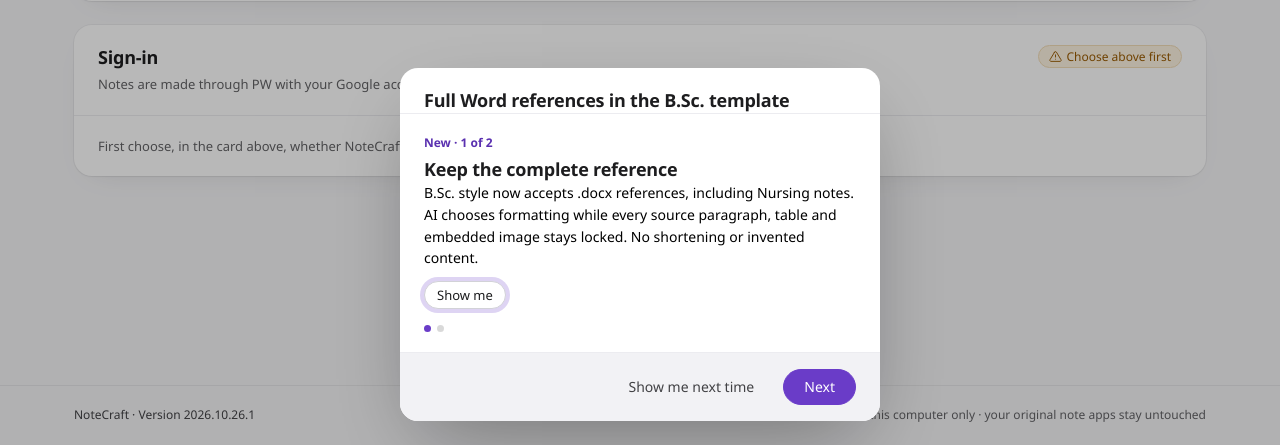
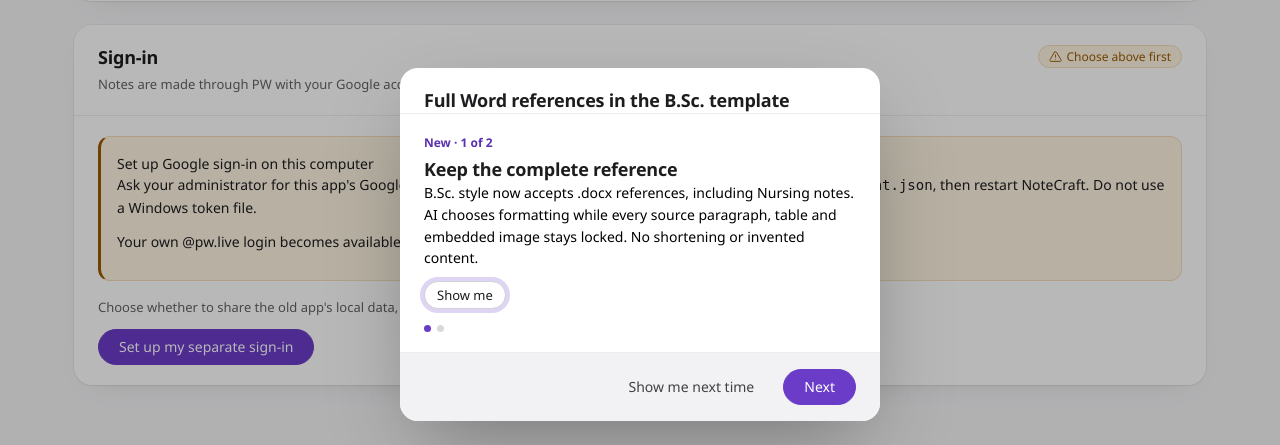
Before and after one commit to prashant975/note-studio, a FastAPI app: page /settings in a window 1280 px wide. Shown: the part 653-1098 px from the top of the page. Run offline with FastAPI, Linux system fonts and the light colour scheme; data comes from the database, SQL or seed files in the repository; data that the repository does not hold is empty; parts of the project's set-up code (start-up, migrations or seed data) failed here and were passed over.

Commit message:
Make first-launch Google setup and sign-in controls visible

```diff
--- a/note_studio/make_routes.py
+++ b/note_studio/make_routes.py
@@ -30,7 +30,7 @@ def _form_context(category: str = "", note_type: str = "", values: dict | None =
             "values": {**defaults, **values}, "preview": preview, "signin": signin.snapshot(),
             "basic_options": [(name, spec) for name, spec in options if not spec.get("advanced")],
             "advanced_options": advanced, "advanced_open": any(values.get(name) for name, _spec in advanced),
-            "no_pdf_maker": bool(chosen and "pdf" in (chosen.get("outputs") or []) and chosen.get("engine") == "upsc"
+            "no_pdf_maker": bool(chosen and "pdf" in (chosen.get("outputs") or []) and chosen.get("engine") == "pw_books"
                                  and not setup_check.office())}
 
 
--- a/note_studio/settings_routes.py
+++ b/note_studio/settings_routes.py
@@ -104,8 +104,8 @@ def register(app, render, go):
             return go("/settings#signin", str(problem), "warn")
         except Exception:
             return go("/settings#signin", "Google sign-in could not be opened: its registration file "
-                      "(client_secret.json) is missing. Reinstall " + APP + ", or on a project-folder copy keep "
-                      "the shortnotes-core folder.", "danger")
+                      "is missing or could not be read. Ask your administrator for the Google Desktop registration JSON, "
+                      "save it as ~/.note_studio/google-client.json, and restart NoteCraft.", "danger")
         return go("/settings#signin", "Google sign-in opened in your browser. Finish it there.", "info")
 
     @app.post("/settings/signout")
--- a/note_studio/setup_check.py
+++ b/note_studio/setup_check.py
@@ -58,6 +58,12 @@ def word_installed() -> bool:
 
 def office() -> str:
     """'LibreOffice' / 'Word' / '' - what will turn the Word notes into a PDF."""
+    if sys.platform == "darwin":
+        pandoc = shutil.which("pandoc") or (Path.home()/".local/bin/pandoc").is_file()
+        chrome = os.environ.get("PW_BOOKS_CHROME_EXE") or os.environ.get("CHROMIUM_PATH") or any(
+            (folder/"Google Chrome.app/Contents/MacOS/Google Chrome").is_file()
+            for folder in (Path("/Applications"), Path.home()/"Applications"))
+        return "Pandoc and Chrome" if pandoc and chrome else ""
     return "LibreOffice" if soffice() else "Word" if word_installed() else ""
 
 
--- a/note_studio/signin.py
+++ b/note_studio/signin.py
@@ -10,7 +10,7 @@ from __future__ import annotations
 import os
 import threading
 
-from . import old_app
+from . import old_app, paths
 
 _lock = threading.Lock()
 _state: dict = {"auth": None, "folder": None}
@@ -55,6 +55,10 @@ def warm() -> None:
 
 
 def snapshot() -> dict:
+    return _snapshot() | {"configured": paths.signin_registration().is_file()}
+
+
+def _snapshot() -> dict:
     """{'state': undecided|checking|pending|ready|signed_out|error, 'email', 'error'}."""
     if not old_app.choice():
         return {"state": "undecided", "email": "", "error": ""}
--- a/note_studio/templates/_signin_card.html
+++ b/note_studio/templates/_signin_card.html
@@ -13,11 +13,22 @@
     {% else %}<span class="chip warn">{{ ico.i('alert-triangle', 13) }} Not signed in</span>{% endif %}
   </div>
   <div class="bd">
+    {% if not signin.configured and signin.state != 'ready' %}
+      <div class="note warn"><div class="ntext"><div class="hd">Set up Google sign-in on this computer</div>
+        <p>Ask your administrator for this app's Google Desktop registration JSON. Keep it at
+          <code>~/.note_studio/google-client.json</code>, then restart {{ brand.APP_NAME }}. Do not use a Windows token file.</p>
+        <p>Your own @pw.live login becomes available after setup. Local saved work stays available.</p>
+      </div></div>
+    {% endif %}
     {% if signin.state == 'ready' %}
       <p>Signed in as <strong>{{ signin.email }}</strong>.</p>
       <form method="post" action="/settings/signout" class="btn-row"><button class="btn sm" type="submit">Sign out</button></form>
     {% elif signin.state == 'undecided' %}
-      <p class="small muted">First choose, in the card above, whether {{ brand.APP_NAME }} uses the old app's sign-in.</p>
+      <p class="small muted">Choose whether to share the old app's local data, or keep a separate sign-in.</p>
+      <form method="post" action="/settings/old-app" class="btn-row">
+        <input type="hidden" name="choice" value="no">
+        <button class="btn primary" type="submit">Set up my separate sign-in</button>
+      </form>
     {% elif signin.state == 'pending' %}
       <p class="small">A Google sign-in page is open in your browser. Finish it there; this card updates by itself.</p>
     {% elif signin.state == 'checking' %}
@@ -25,7 +36,7 @@
     {% else %}
       {% if signin.error %}<div class="note warn">{{ ico.i('alert-triangle', 16, 'nico') }}<div class="ntext"><div class="hd">{{ signin.error }}</div></div></div>{% endif %}
       <form method="post" action="/settings/signin" class="btn-row">
-        <button class="btn primary" type="submit">{{ ico.i('key', 15) }} Sign in with Google</button>
+        <button class="btn primary" type="submit" {% if not signin.configured %}disabled{% endif %}>{{ ico.i('key', 15) }} Sign in with Google</button>
         <span class="hint">Opens Google in your browser, once.</span>
       </form>
     {% endif %}
--- a/note_studio/templates/new.html
+++ b/note_studio/templates/new.html
@@ -105,8 +105,8 @@
       {% if is_class %}
       <h2>The class</h2>
       {% if no_pdf_maker %}<div class="note warn">{{ ico.state('warn', 16, 'nico') }}<div class="ntext">
-        <div class="hd">Needs LibreOffice or Word for the PDF</div>
-        <div class="bd">Neither was found on this computer, so these notes come as a Word file only. <a href="/settings/system#setup">Check setup</a></div></div></div>{% endif %}
+        <div class="hd">Set up PDF export</div>
+        <div class="bd">The PDF converter was not found. On macOS use Pandoc and Chrome; Windows can use Word or LibreOffice. The editable Word file remains available. <a href="/settings/system#setup">Check setup</a></div></div></div>{% endif %}
       <label class="field"><span>Class recording link</span>
         <input type="text" inputmode="url" name="video_url" required maxlength="2000" autocomplete="off"
                value="{{ values.get('video_url', '') }}" placeholder="Paste a Google Drive, YouTube or direct video link">
```
Also changed, not shown: tests/test_signin_setup_ui.py (added, +9 -0 lines).
